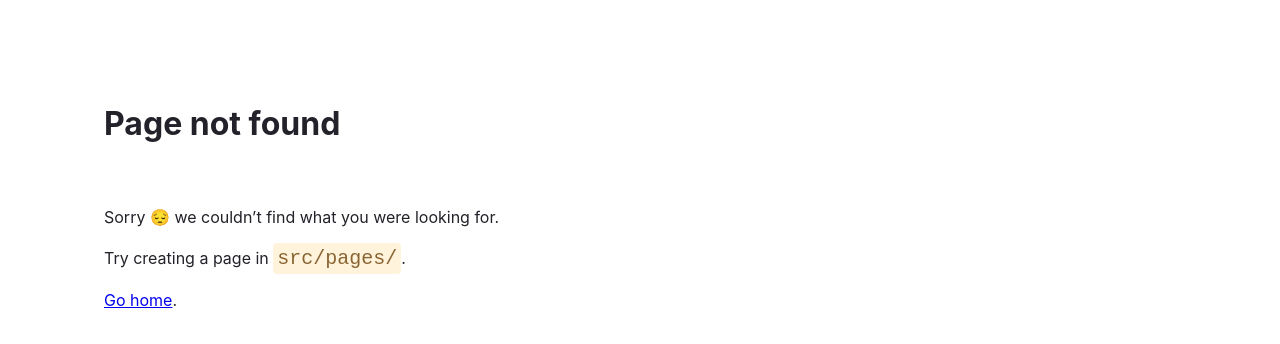
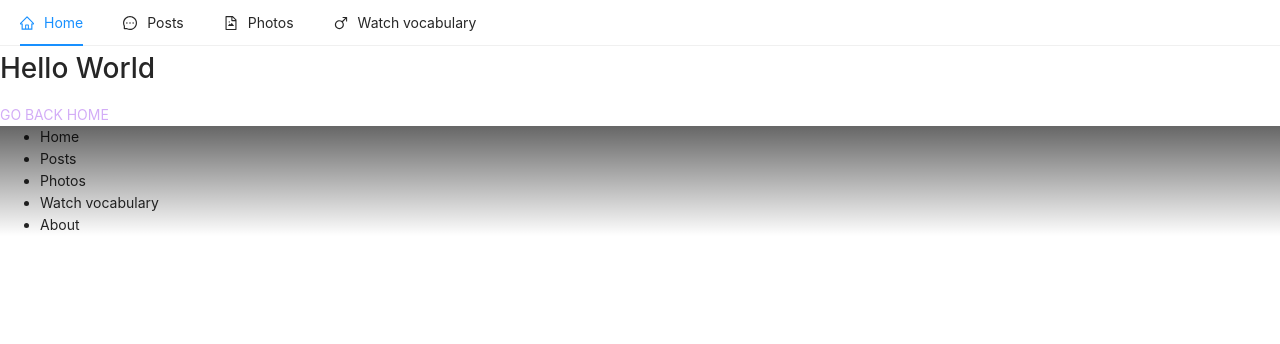
Before and after one commit to Hoxou/montres-victor, a Gatsby site: page /test in a window 1280 px wide. Before the commit this address had no page. Built offline with nearby package versions, Linux system fonts and the light colour scheme; Gatsby itself is replaced by a stand-in of ours.

Commit message:
ant design testings

```diff
--- a/package.json
+++ b/package.json
@@ -17,6 +17,7 @@
   "dependencies": {
     "@mdx-js/mdx": "^1.6.22",
     "@mdx-js/react": "^1.6.22",
+    "antd": "^4.16.13",
     "gatsby": "^3.11.1",
     "gatsby-plugin-image": "^1.12.0",
     "gatsby-plugin-manifest": "^3.12.0",
--- /dev/null
+++ b/src/components/atoms/link.js
@@ -0,0 +1,21 @@
+import * as React from "react"
+
+const Link = (props) => {
+    const color = props.color;
+    const text = props.text;
+    const to = "../../.." + props.to;
+
+    const linkStyles = {
+        textTransform: "uppercase",
+        color: color
+    }
+
+
+
+    return(
+        <a style={linkStyles} href={to}>{text}</a>
+    )
+}
+
+
+export default Link
--- /dev/null
+++ b/src/components/colors.js
@@ -0,0 +1,13 @@
+const colors = {
+    purple3:"#D3ADF7",
+    purple5:"#9254DE",
+    purple8:"#391085",
+    grey1:"#FFF",
+    grey2:"#FAFAFA",
+    grey5:"#D9D9D9",
+    grey7:"#8C8C8C",
+    grey8:"#595959",
+    navbg:"linear-gradient(to top, rgba(0,0,0,0), rgba(0,0,0,0.6))"
+}
+
+export default colors;
--- /dev/null
+++ b/src/pages/test.js
@@ -0,0 +1,26 @@
+import * as React from 'react';
+import Link from '../components/atoms/link';
+import colors from "../components/colors";
+import 'antd/dist/antd.css'; // or 'antd/dist/antd.less'
+import NavBar from '../components/molecules/navbar'
+
+const Test = () => {
+    return (
+
+            <div>
+                <NavBar/>
+                <h1>Hello World</h1>
+                <Link color={colors.purple3} to="/" text="Go back home"/>
+                <ul style={{background:colors.navbg}}>
+                    <li>Home</li>
+                    <li>Posts</li>
+                    <li>Photos</li>
+                    <li>Watch vocabulary</li>
+                    <li>About</li>
+                </ul>
+            </div>
+
+    )
+}
+
+export default Test;
```
Also changed, not shown: src/pages/index.js (+4 -1 lines), 1 other file.
